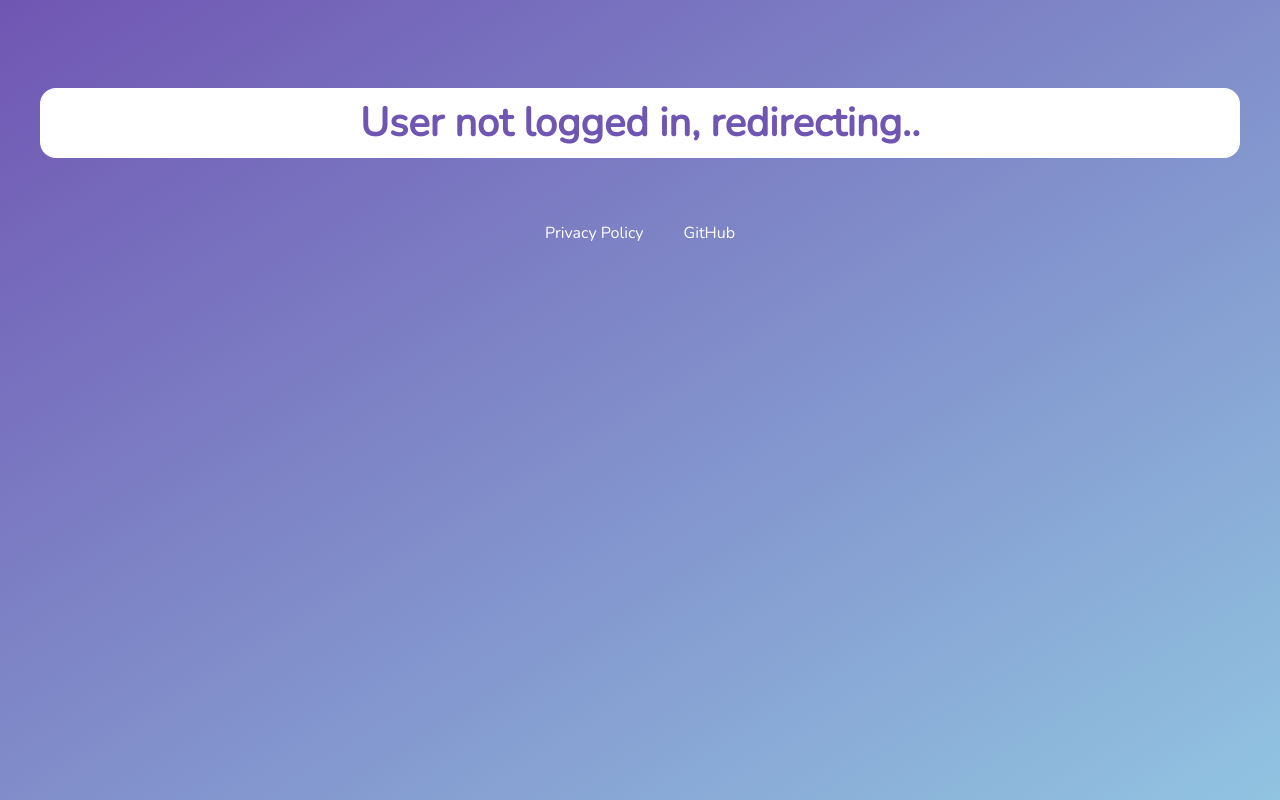
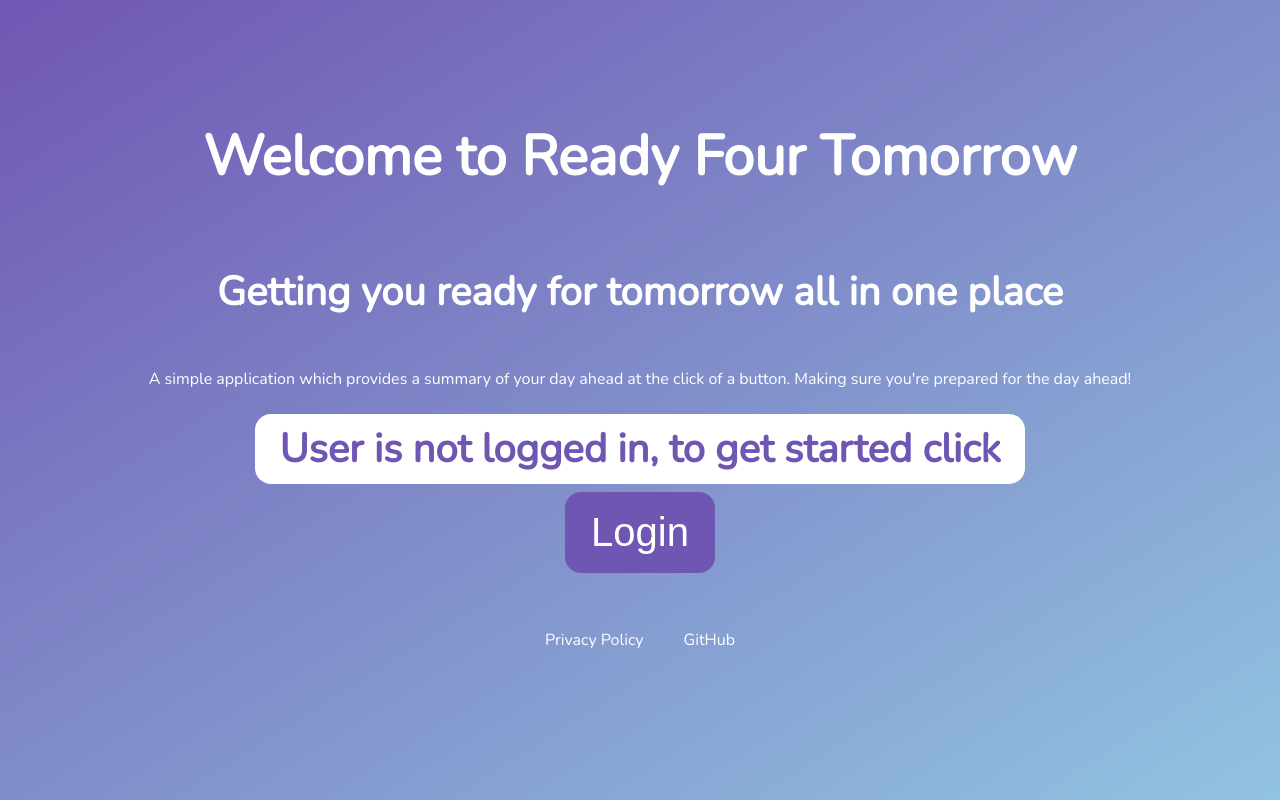
Before and after one commit to arangace/ReadyFourTomorrow, a Next.js app: page / in a window 1280 px wide. Built offline with nearby package versions, Linux system fonts and the light colour scheme; no server answers.

Commit message:
updated home page and routing

```diff
--- a/components/homePage/HomePage.tsx
+++ b/components/homePage/HomePage.tsx
@@ -13,7 +13,6 @@ import { UserEvents } from "@/types/types";
 const HomePage = () => {
   const { data, status } = useSession();
   const [userEvents, setUserEvents] = useState<UserEvents>([]);
-  const [userAuthenticated, setuserAuthenticated] = useState(false);
   const [loaded, setloaded] = useState(false);
 
   const handleSignOut = () => {
@@ -64,9 +63,7 @@ const HomePage = () => {
     getCalendarData();
   }, []);
 
-  return userAuthenticated ? (
-    <UserActionPrompt>User not authenticated, redirecting..</UserActionPrompt>
-  ) : (
+  return (
     <MainContent>
       <Clock />
       <Weather />
--- a/components/navbar/Navbar.tsx
+++ b/components/navbar/Navbar.tsx
@@ -9,7 +9,7 @@ const Navbar = () => {
   return (
     <NavContainer>
       {status === "authenticated" && (
-        <SignOutButton onClick={() => signOut({ callbackUrl: "/login" })}>
+        <SignOutButton onClick={() => signOut({ callbackUrl: "/home" })}>
           Sign out
         </SignOutButton>
       )}
--- /dev/null
+++ b/pages/home/index.tsx
@@ -0,0 +1,41 @@
+import { Button, UserActionPrompt } from "@/styles/shared/globalStyles";
+import React from "react";
+import {
+  Container,
+  Description,
+  Header,
+  LoginPromptButton,
+  SecondaryHeader,
+} from "@/styles/HomeStyles";
+import { useRouter } from "next/router";
+import { useSession } from "next-auth/react";
+
+const Home = () => {
+  const router = useRouter();
+  const { data, status } = useSession();
+
+  return (
+    <Container>
+      <Header>Welcome to Ready Four Tomorrow</Header>
+      <SecondaryHeader>
+        Getting you ready for tomorrow all in one place
+      </SecondaryHeader>
+      <Description>
+        A simple application which provides a summary of your day ahead at the
+        click of a button. Making sure you&apos;re prepared for the day ahead!
+      </Description>
+      {status === "unauthenticated" && (
+        <>
+          <UserActionPrompt>
+            User is not logged in, to get started click
+          </UserActionPrompt>
+          <LoginPromptButton onClick={() => router.push("/login")}>
+            Login
+          </LoginPromptButton>
+        </>
+      )}
+    </Container>
+  );
+};
+
+export default Home;
--- a/pages/index.tsx
+++ b/pages/index.tsx
@@ -5,8 +5,9 @@ import { Suspense, useEffect, useState } from "react";
 import { useSession, signOut, getSession } from "next-auth/react";
 import { useRouter } from "next/router";
 import { UserActionPrompt } from "@/styles/shared/globalStyles";
+import Home from "./home";
 
-export default function Home() {
+export default function Index() {
   const [isLoggedIn, setIsLoggedIn] = useState(false);
   const router = useRouter();
 
@@ -16,7 +17,7 @@ export default function Home() {
   const { data, status } = useSession();
   console.log(status);
   if (status === "unauthenticated") {
-    signOut({ callbackUrl: "/login" });
+    signOut({ callbackUrl: "/home" });
   }
 
   return (
@@ -37,7 +38,7 @@ export default function Home() {
           <HomePage />
         </Suspense>
       ) : (
-        <UserActionPrompt>User not logged in, redirecting..</UserActionPrompt>
+        <Home />
       )}
     </>
   );
--- /dev/null
+++ b/styles/HomeStyles.ts
@@ -0,0 +1,10 @@
+import styled from "styled-components";
+import { Button, FlexColumn } from "./shared/globalStyles";
+export const Container = styled(FlexColumn)``;
+export const Header = styled.h1``;
+export const LoginPromptButton = styled(Button)`
+  font-size: 2.5rem;
+  padding: 1rem 1.5rem;
+`;
+export const SecondaryHeader = styled.h2``;
+export const Description = styled.p``;
--- a/styles/shared/globalStyles.ts
+++ b/styles/shared/globalStyles.ts
@@ -28,11 +28,12 @@ export const Button = styled.button`
   background-color: var(--primary-colour);
   color: var(--text-colour);
   border: 2px solid var(--primary-colour);
+  border-radius: 1rem;
   padding: initial;
   margin: initial;
   outline: initial;
   cursor: pointer;
-  padding: 0.5rem 1rem 0.5rem 1rem;
+  padding: 0.5rem 1rem;
   color: ${(props) => props.color || "white"};
   &:hover {
     color: var(--primary-colour);
```
